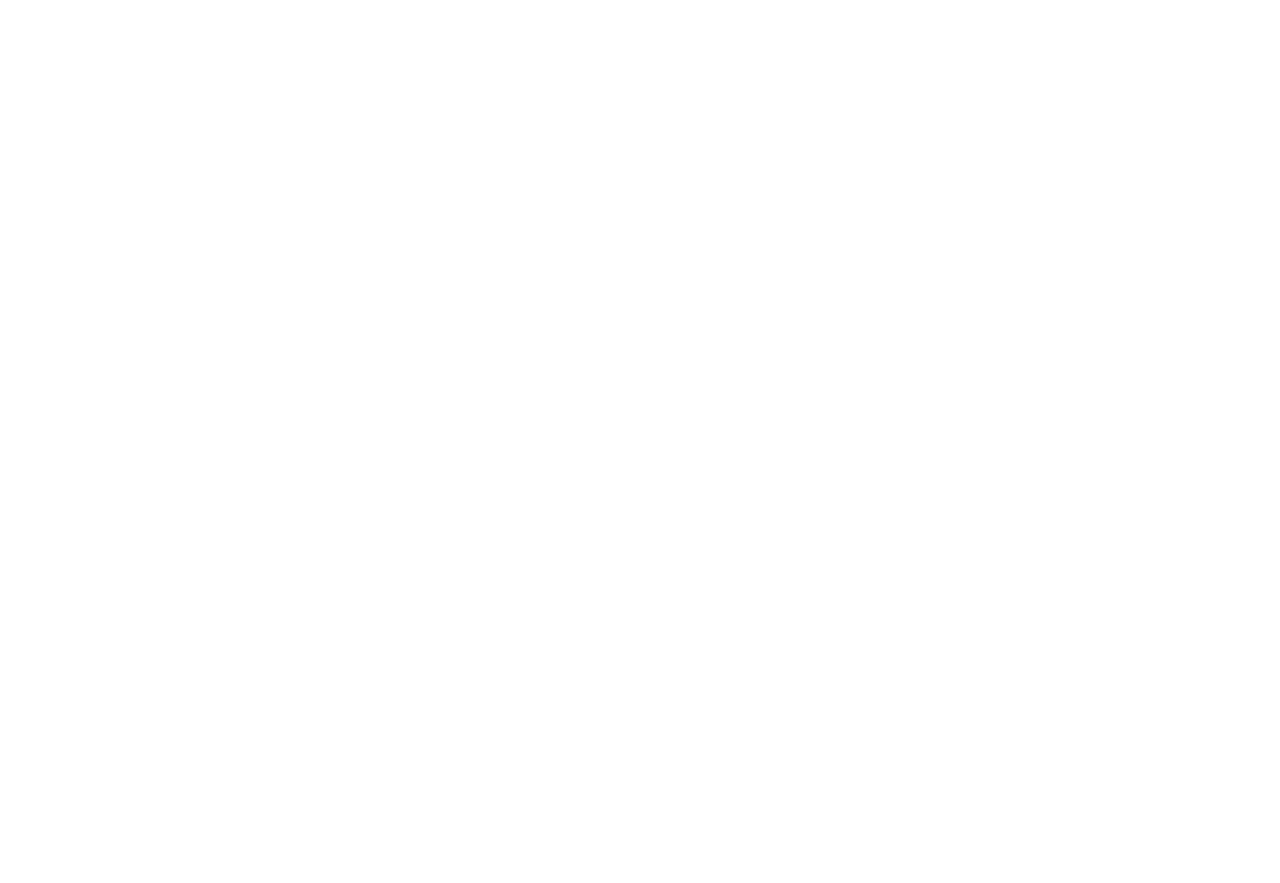
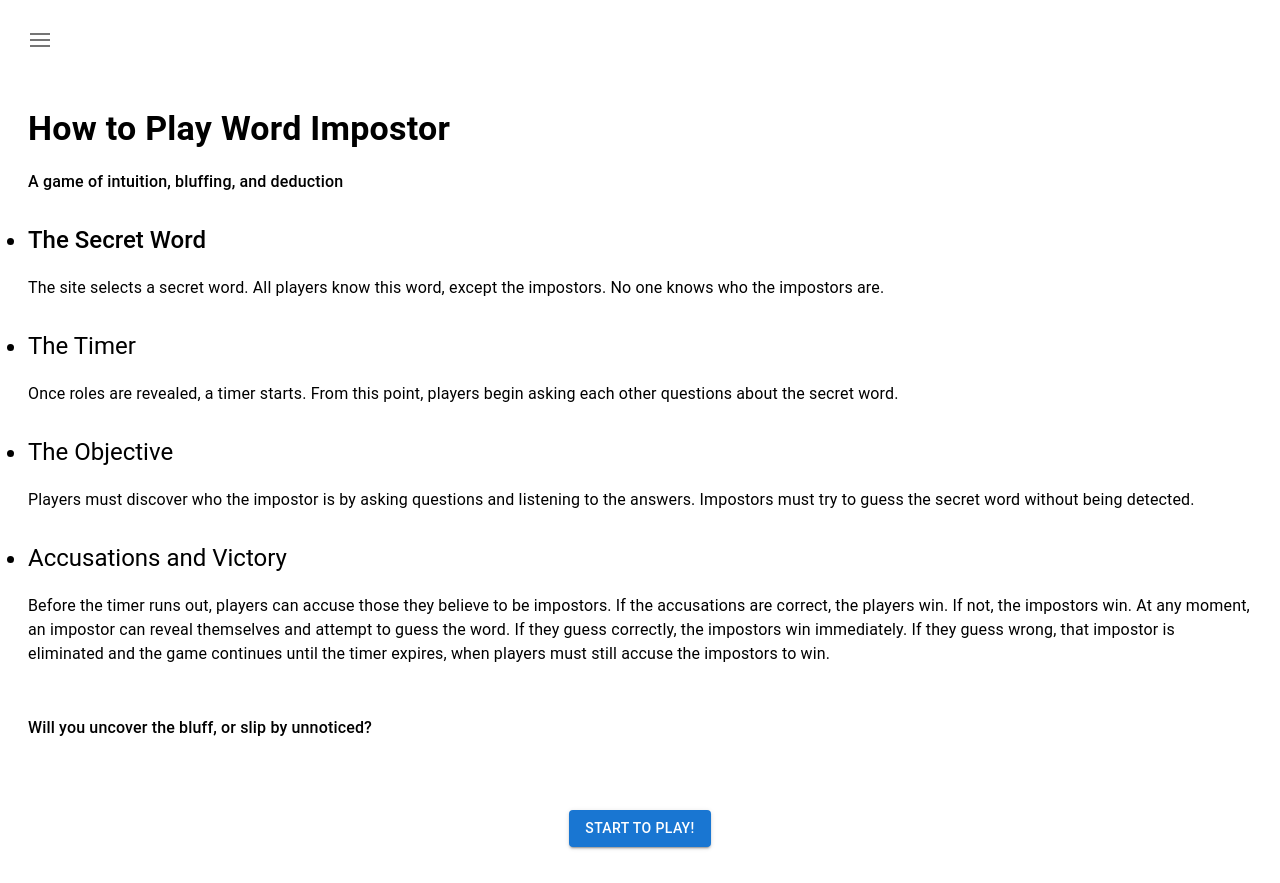
Before and after one commit to church-f/word_impostor, a React (Vite) app: page /rules in a window 1280 px wide. Before the commit this address had no page. Before the commit the page ends 800 px from the top, so only its background shows below. Built offline with nearby package versions, Linux system fonts and the light colour scheme.

Commit message:
add: pagina regole

```diff
--- a/src/component/Menu.jsx
+++ b/src/component/Menu.jsx
@@ -15,7 +15,7 @@
     const { t, i18n } = useTranslation()
     const [anchorEl, setAnchorEl] = React.useState(null);
     const open = Boolean(anchorEl);
-    const [selectedLen, setSelectedLen] = React.useState(i18n.language)
+    const [selectedLen, setSelectedLen] = React.useState(i18n.resolvedLanguage)
 
     const handleClick = (event) => {
         setAnchorEl(event.currentTarget);
--- /dev/null
+++ b/src/component/rules_page/Rules.jsx
@@ -0,0 +1,86 @@
+import PositionedMenu from "../Menu";
+import { useTranslation } from "react-i18next";
+import { Typography, Button } from "@mui/material";
+
+export default function Rules(props) {
+  const { t } = useTranslation();
+  return (
+    <>
+      <div>
+        <PositionedMenu />
+      </div>
+      <ul
+        style={{
+          padding: "20px",
+          gap: "30px",
+          display: "flex",
+          flexDirection: "column",
+        }}
+      >
+        <div>
+          <Typography variant="h4" style={{ fontWeight: 600 }}>
+            {t("titolo regole")}
+          </Typography>
+          <Typography style={{ marginTop: "20px", fontWeight: 500 }}>
+            {t("sottotitolo regole")}
+          </Typography>
+        </div>
+
+        <div>
+          <Typography variant="h5" style={{ fontWeight: 500 }}>
+            <li>{t("nome paragrafo 1 regole")}</li>
+          </Typography>
+          <Typography style={{ marginTop: "20px" }}>
+            {t("testo paragrafo 1 regole")}
+          </Typography>
+        </div>
+        <div>
+          <Typography variant="h5">
+            <li> {t("nome paragrafo 2 regole")}</li>
+          </Typography>
+          <Typography style={{ marginTop: "20px" }}>
+            {t("testo paragrafo 2 regole")}
+          </Typography>
+        </div>
+        <div>
+          <Typography variant="h5">
+            <li> {t("nome paragrafo 3 regole")}</li>
+          </Typography>
+          <Typography style={{ marginTop: "20px" }}>
+            {t("testo paragrafo 3 regole")}
+          </Typography>
+        </div>
+        <div>
+          <Typography variant="h5">
+            <li> {t("nome paragrafo 4 regole")}</li>
+          </Typography>
+          <Typography style={{ marginTop: "20px" }}>
+            {t("testo paragrafo 4 regole")}
+          </Typography>
+        </div>
+
+        <Typography style={{ marginTop: "20px", fontWeight: 500 }}>
+          {t("testo finale regole")}
+        </Typography>
+
+        <div
+          style={{
+            width: "100%",
+            display: "flex",
+            justifyContent: "center",
+            marginTop: "40px",
+          }}
+        >
+          <Button
+            variant="contained"
+            onClick={() => {
+              window.location.pathname = "/";
+            }}
+          >
+            {t("Inizia a giocare!")}
+          </Button>
+        </div>
+      </ul>
+    </>
+  );
+}
--- a/src/i18n.js
+++ b/src/i18n.js
@@ -4,6 +4,7 @@
 import enJSON from "./locale/en.json";
 import ptJSON from "./locale/pt.json";
 import LanguageDetector from "i18next-browser-languagedetector";
+
 
 import enParole from './locale/parole/en.json'
 import ptParole from './locale/parole/pt.json'
@@ -27,13 +28,13 @@
   .use(initReactI18next)
   .init({
    detection: options,
-    fallbackLng: 'en',
+    // fallbackLng: 'en',
     whitelist: ['it', 'en', 'pt'],
-    debug: true,
+    debug: false,
     resources: {
       en: { translation: { ...enJSON, ...enParole } },
       it: { translation: { ...itJSON } },
-      pt: { translation: { ...ptJSON, ...ptJSON } },
+      pt: { translation: { ...ptJSON, ...ptParole } },
     },
    //   lng: "it",
   });
--- a/src/locale/en.json
+++ b/src/locale/en.json
@@ -37,5 +37,17 @@
   "Contattaci testo": "If you have any questions, suggestions, or need assistance, you can use the form below to get in touch with us. Fill out the required fields, and we’ll get back to you as soon as possible! Alternatively, you can email us directly at",
   "Nome": "Name",
   "Messaggio": "Message",
-    "Invia": "Send"
+  "Invia": "Send",
+  "Regole": "Rules",
+  "titolo regole": "How to Play Word Impostor",
+  "sottotitolo regole": "A game of intuition, bluffing, and deduction",
+  "testo finale regole": "Will you uncover the bluff, or slip by unnoticed?",
+  "nome paragrafo 1 regole": "The Secret Word",
+  "testo paragrafo 1 regole": "The site selects a secret word. All players know this word, except the impostors. No one knows who the impostors are.",
+  "nome paragrafo 2 regole": "The Timer",
+  "testo paragrafo 2 regole": "Once roles are revealed, a timer starts. From this point, players begin asking each other questions about the secret word.",
+  "nome paragrafo 3 regole": "The Objective",
+  "testo paragrafo 3 regole": "Players must discover who the impostor is by asking questions and listening to the answers. Impostors must try to guess the secret word without being detected.",
+  "nome paragrafo 4 regole": "Accusations and Victory",
+  "testo paragrafo 4 regole": "Before the timer runs out, players can accuse those they believe to be impostors. If the accusations are correct, the players win. If not, the impostors win. At any moment, an impostor can reveal themselves and attempt to guess the word. If they guess correctly, the impostors win immediately. If they guess wrong, that impostor is eliminated and the game continues until the timer expires, when players must still accuse the impostors to win."
 }
--- a/src/locale/it.json
+++ b/src/locale/it.json
@@ -37,5 +37,17 @@
   "Contattaci testo": "Se hai domande, suggerimenti o bisogno di assistenza, puoi utilizzare il modulo qui sotto per contattarci. Compila i campi richiesti e ti risponderemo il prima possibile! In alternativa, puoi scriverci direttamente all’indirizzo email",
   "Nome": "Nome",
   "Messaggio": "Messaggio",
-    "Invia": "Invia"
+  "Invia": "Invia",
+  "Regole": "Regole",
+  "titolo regole": "Come si gioca a Word Impostor",
+  "sottotitolo regole": "Un gioco di intuizione, bluff e deduzione",
+  "testo finale regole": "Riuscirai a scoprire chi sta bluffando o a passare inosservato?",
+  "nome paragrafo 1 regole": "La parola segreta",
+  "testo paragrafo 1 regole": "Il sito sceglie una parola segreta. Tutti i giocatori conoscono questa parola, tranne gli impostori. Nessuno sa chi siano gli impostori.",
+  "nome paragrafo 2 regole": "Il timer",
+  "testo paragrafo 2 regole": "Una volta rivelati i ruoli, parte un timer. Da questo momento, i giocatori iniziano a farsi domande sulla parola segreta.",
+  "nome paragrafo 3 regole": "Lo scopo",
+  "testo paragrafo 3 regole": "I giocatori devono scoprire chi è l’impostore facendo domande e ascoltando le risposte. Gli impostori devono cercare di indovinare la parola segreta senza farsi scoprire.",
+  "nome paragrafo 4 regole": "Accuse e vittoria",
+  "testo paragrafo 4 regole": "Prima dello scadere del timer, i giocatori possono accusare chi pensano sia l’impostore. Se le accuse sono corrette, i giocatori vincono. Se sbagliano, vincono gli impostori. In qualsiasi momento, un impostore può dichiararsi e tentare di indovinare la parola. Se ci riesce, gli impostori vincono immediatamente. Se sbaglia, viene eliminato e il gioco continua fino alla fine del timer, quando i giocatori devono comunque accusare gli impostori per vincere."
 }
--- a/src/locale/pt.json
+++ b/src/locale/pt.json
@@ -37,5 +37,17 @@
   "Contattaci testo": "Se você tiver alguma dúvida, sugestão ou precisar de ajuda, pode utilizar o formulário abaixo para entrar em contato conosco.  Preencha os campos obrigatórios e responderemos o mais breve possível!  Alternativamente, você pode nos escrever diretamente para o endereço de e-mail.",
   "Nome": "Nome",
   "Messaggio": "Mensajem",
-  "Invia": "Enviar"
+  "Invia": "Enviar",
+  "Regole": "Regras",
+  "titolo regole": "Como jogar Word Impostor",
+  "sottotitolo regole": "Um jogo de intuição, blefe e dedução",
+  "testo finale regole": "Você conseguirá descobrir o blefe ou passará despercebido?",
+  "nome paragrafo 1 regole": "A Palavra Secreta",
+  "testo paragrafo 1 regole": "O site escolhe uma palavra secreta. Todos os jogadores conhecem essa palavra, exceto os impostores. Ninguém sabe quem são os impostores.",
+  "nome paragrafo 2 regole": "O Temporizador",
+  "testo paragrafo 2 regole": "Assim que os papéis são revelados, um temporizador começa. A partir desse momento, os jogadores começam a fazer perguntas uns aos outros sobre a palavra secreta.",
+  "nome paragrafo 3 regole": "O Objetivo",
+  "testo paragrafo 3 regole": "Os jogadores devem descobrir quem é o impostor fazendo perguntas e ouvindo as respostas. Os impostores devem tentar adivinhar a palavra secreta sem serem descobertos.",
+  "nome paragrafo 4 regole": "Acusações e Vitória",
+  "testo paragrafo 4 regole": "Antes que o temporizador acabe, os jogadores podem acusar aqueles que acreditam serem impostores. Se as acusações estiverem corretas, os jogadores vencem. Caso contrário, os impostores vencem. A qualquer momento, um impostor pode se revelar e tentar adivinhar a palavra. Se acertar, os impostores vencem imediatamente. Se errar, o impostor é eliminado e o jogo continua até que o temporizador acabe, quando os jogadores ainda devem acusar os impostores para vencer."
 }
--- a/src/main.jsx
+++ b/src/main.jsx
@@ -7,6 +7,7 @@
 import AboutUs from './component/aboutUs_page/AboutUs.jsx'
 import PrivacyPolicy from './component/privacyPolicy_page/PrivacyPolicy.jsx'
 import ContactUs from './component/contactUs_page/ContactUs.jsx'
+import Rules from './component/rules_page/Rules.jsx'
 
 
 createRoot(document.getElementById('root')).render(
@@ -17,6 +18,7 @@
           <Route path='/about-us' element={<AboutUs />}/>
           <Route path='/contact-us' element={<ContactUs />}/>
           <Route path='/privacy-policy' element={<PrivacyPolicy />}/>
+          <Route path='/rules' element={<Rules />}/>
         </Routes>
       </Router>
     </Provider>
```
Also changed, not shown: src/component/settings_page/SettingsPage.jsx (+51 -27 lines), index.html (line endings or trailing spaces). Lines whose indentation alone changed are shown as unchanged.
